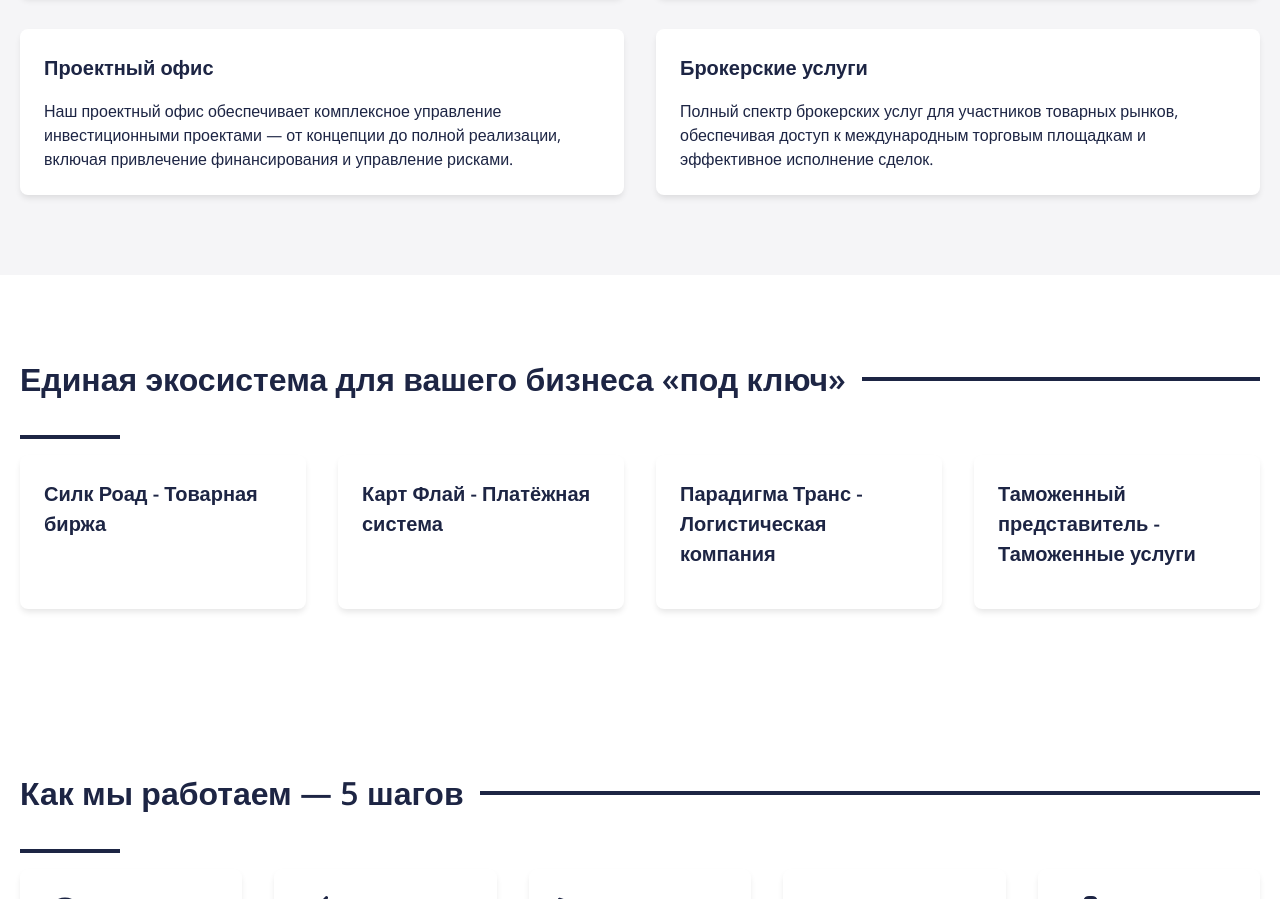
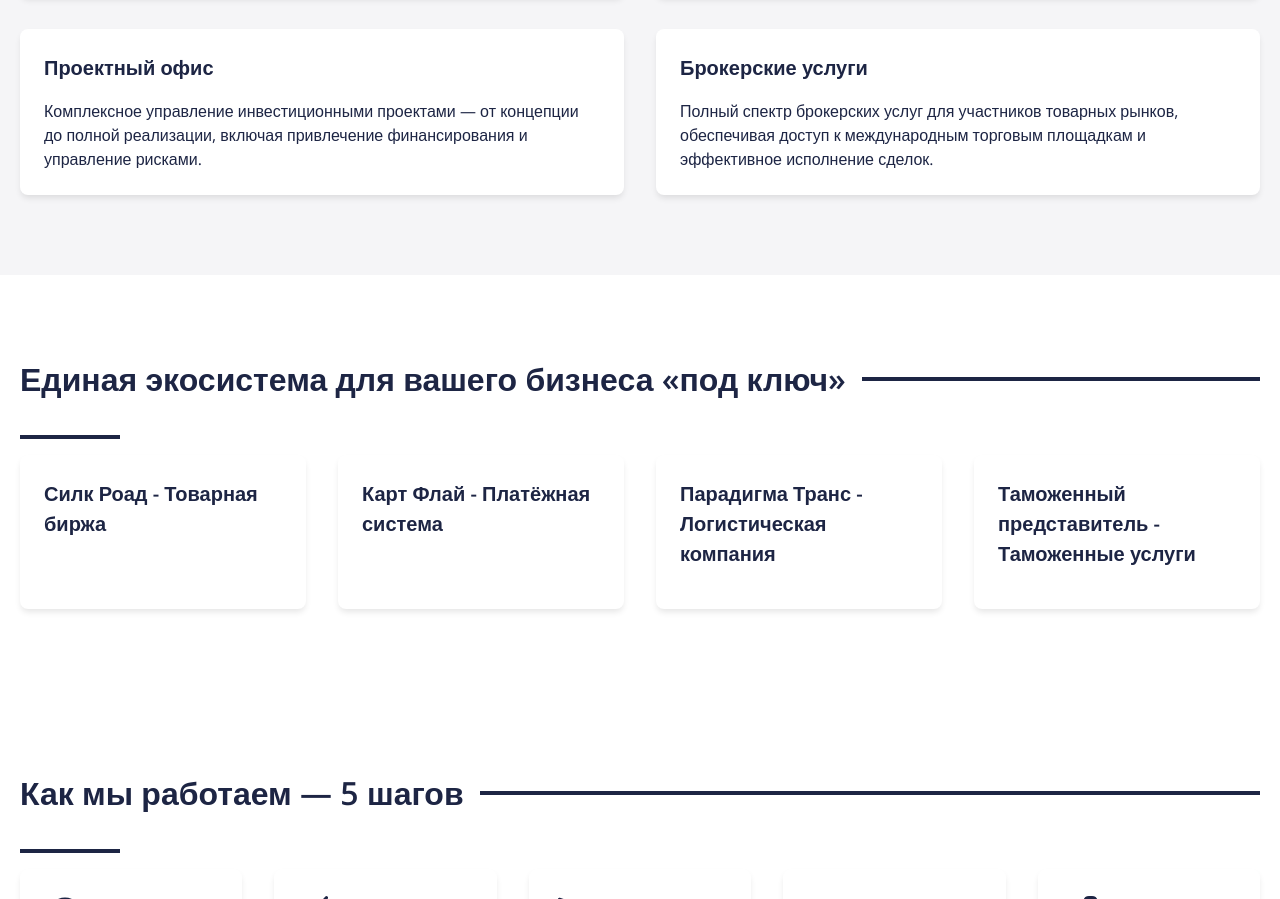
Before and after one commit to DjangoOG/Infinance, a plain HTML site: page index.html in a window 1280 px wide. Shown: the part 1622-2521 px from the top of the page. Drawn offline with nearby package versions, Linux system fonts and the light colour scheme.

Commit message:
Update content: User refined Project Office text

```diff
--- a/index.html
+++ b/index.html
@@ -102,7 +102,7 @@
                 </div>
                 <div class="card reveal-on-scroll">
                     <h3>Проектный офис</h3>
-                    <p>Наш проектный офис обеспечивает комплексное управление инвестиционными проектами — от концепции
+                    <p>Комплексное управление инвестиционными проектами — от концепции
                         до полной реализации, включая привлечение финансирования и управление рисками.</p>
                 </div>
                 <div class="card reveal-on-scroll">
```
